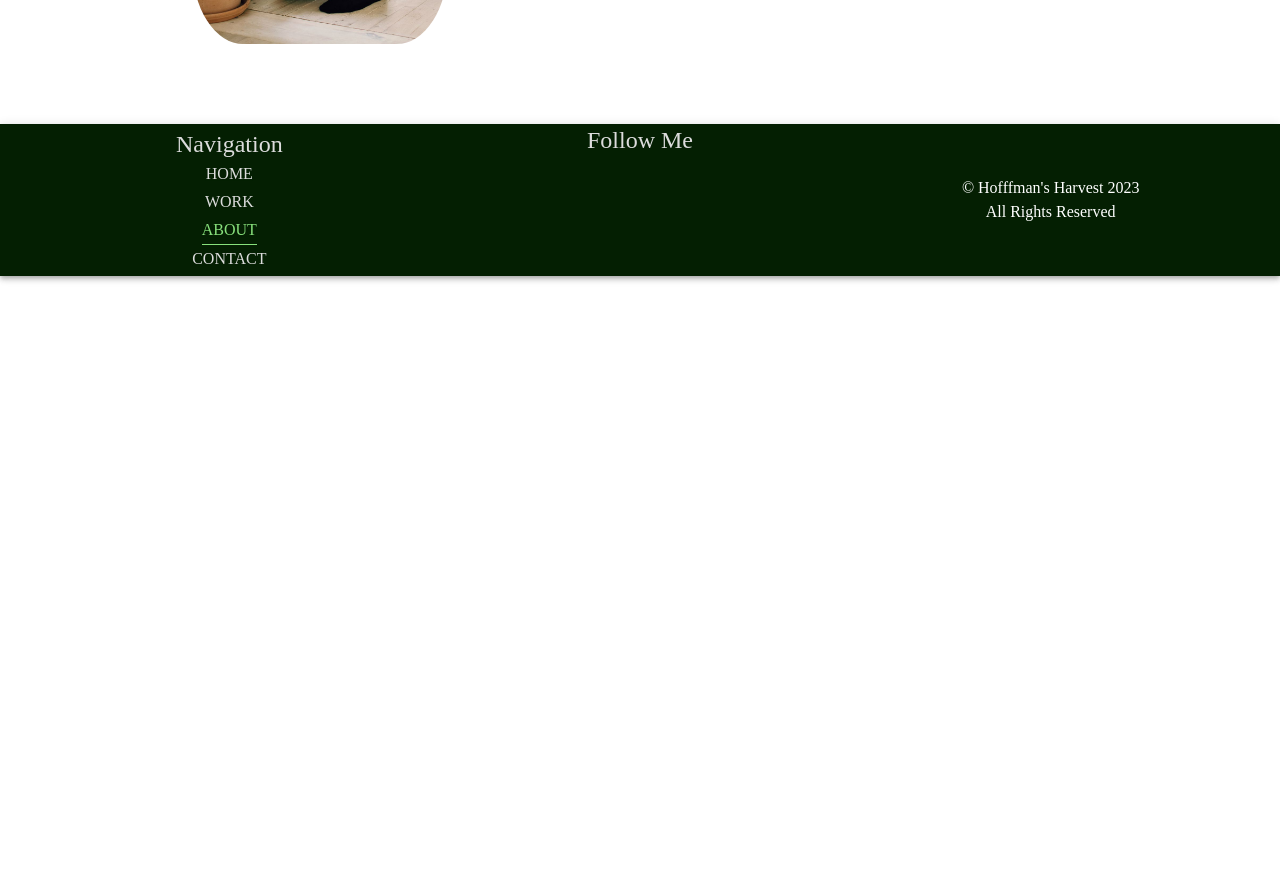
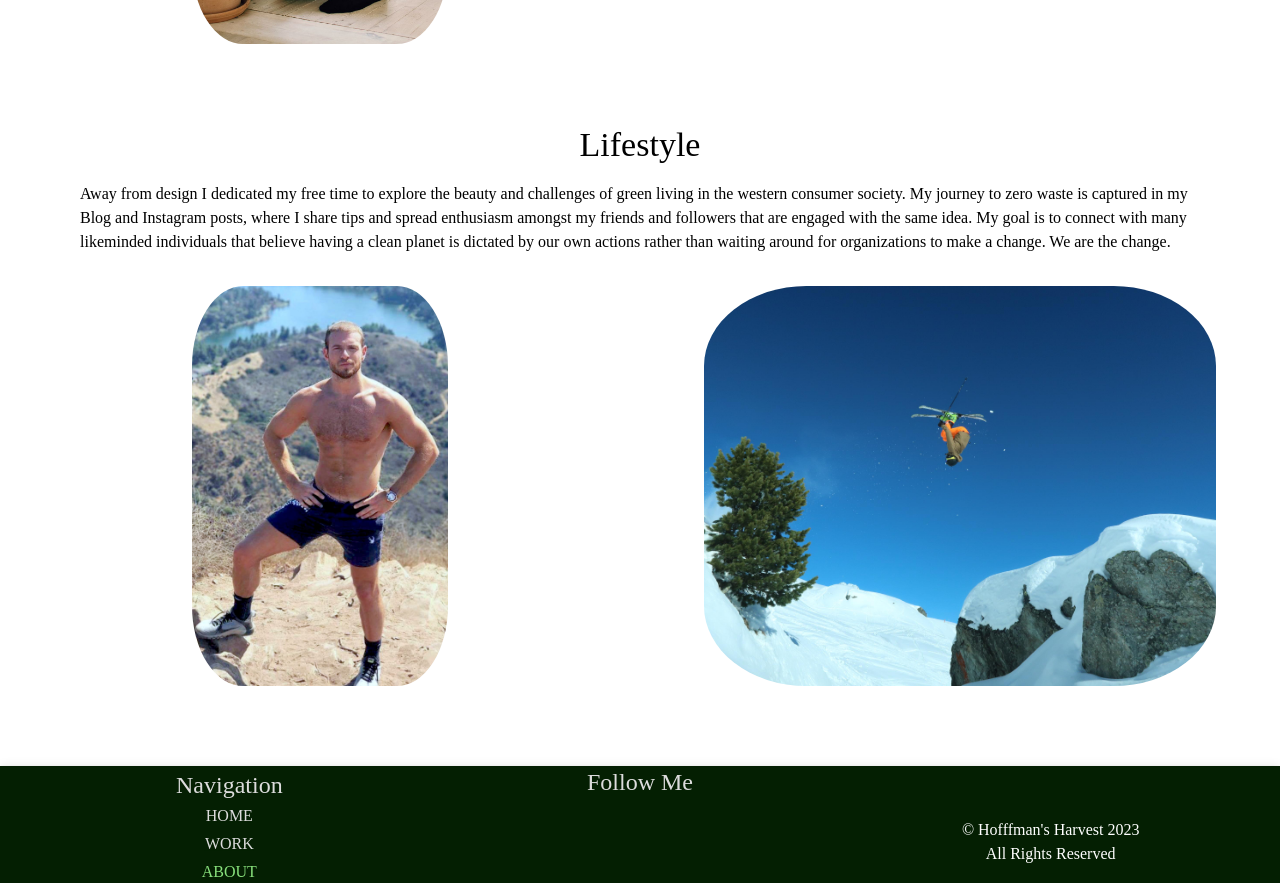
Before and after one commit to SABaltz/hoffmans-harvest, a React (Create React App) app: page /about in a window 1280 px wide. Shown: the part 500-1383 px from the top of the page. Before the commit the page ends 800 px from the top, so only its background shows below. Built offline with nearby package versions, Linux system fonts and the light colour scheme.

Commit message:
Add lifestyle section to about page

```diff
--- a/src/components/about/About.tsx
+++ b/src/components/about/About.tsx
@@ -1,9 +1,14 @@
 import modelWatering from "../../static/model-watering-plant.jpg";
+import modelHiking from "../../static/male-model-hiking.jpg";
+import modelBackflip from "../../static/backflip.jpg";
 import {Box, Grid, Stack, Typography} from "@mui/material";
 import {centerVertHoriz} from "../../global-parameters/Styles";
 import {textContrastColor} from "../../global-parameters/Parameters";
+
 function About() {
     return (
+        <>
+            {/*About----------------------------------------------------------------------------------------*/}
             <Box>
                 <Grid container sx={{marginTop: '5rem', marginBottom: '5rem'}}>
                     <Grid item xs={6} sx={{...centerVertHoriz}}>
@@ -22,8 +27,9 @@ function About() {
                     <Grid item xs={6} sx={{...centerVertHoriz}}>
                         <Stack>
                             <Typography color={textContrastColor}
-                                    sx={{...centerVertHoriz, marginRight: '8rem', marginBottom: '1rem'}} variant={'h4'}>Austin's Purpose</Typography>
-                        <Typography color={textContrastColor} sx={{ marginRight: '8rem', whiteSpace: 'pre-line'}}>
+                                        sx={{...centerVertHoriz, marginRight: '8rem', marginBottom: '1rem'}}
+                                        variant={'h4'}>Austin's Purpose</Typography>
+                            <Typography color={textContrastColor} sx={{marginRight: '8rem', whiteSpace: 'pre-line'}}>
                                 {"A European designer based in New York City specializing in architecture and interior design consciously considering sustainable living. \n" +
                                     "I believe art is within all of us. The way we express our creativity shall have no boundaries because when it's fueled by our true passions and beliefs it will lead to great results.\n" +
                                     "\n" +
@@ -34,9 +40,58 @@ function About() {
 
                     </Grid>
                 </Grid>
+            </Box>
 
+            {/*LifeStyle----------------------------------------------------------------------------------------*/}
 
+            <Box>
+                <Grid container sx={{marginTop: '5rem', marginBottom: '5rem'}}>
+                    <Grid item xs={12} sx={{...centerVertHoriz}}>
+                        <Stack sx={{...centerVertHoriz}}>
+                            <Typography color={textContrastColor}
+                                        sx={{...centerVertHoriz}}
+                                        variant={'h4'}>Lifestyle</Typography>
+                            <Typography color={textContrastColor} sx={{whiteSpace: 'pre-line', ...centerVertHoriz, margin:'1rem 5rem 2rem 5rem'}}>
+                                Away from design I dedicated my free time to explore the beauty and challenges of green
+                                living in the western consumer society. My journey to zero waste is captured in my Blog
+                                and Instagram posts, where I share tips and spread enthusiasm amongst my friends and
+                                followers that are engaged with the same idea. My goal is to connect with many
+                                likeminded individuals that believe having a clean planet is dictated by our own actions
+                                rather than waiting around for organizations to make a change. We are the change.
+                            </Typography>
+                        </Stack>
+
+                    </Grid>
+                    <Grid item xs={6} sx={{...centerVertHoriz}}>
+                        <Box
+                            sx={{
+                                backgroundImage: `url(${modelHiking})`,
+                                backgroundRepeat: 'no-repeat',
+                                backgroundPosition: 'center',
+                                backgroundSize: 'cover',
+                                width: '20vw',
+                                height: '50vh',
+                                borderRadius: '20%'
+                            }}
+                        ></Box>
+                    </Grid>
+                    <Grid item xs={6} sx={{...centerVertHoriz}}>
+                        <Box
+                            sx={{
+                                backgroundImage: `url(${modelBackflip})`,
+                                backgroundRepeat: 'no-repeat',
+                                backgroundPosition: 'center',
+                                backgroundSize: 'cover',
+                                width: '40vw',
+                                height: '50vh',
+                                borderRadius: '20%'
+                            }}
+                        ></Box>
+                    </Grid>
+
+                </Grid>
             </Box>
+        </>
     )
 }
 
```
Also changed, not shown: src/static/backflip.jpg (added), src/static/male-model-hiking.jpg (added). Lines whose indentation alone changed are shown as unchanged.
